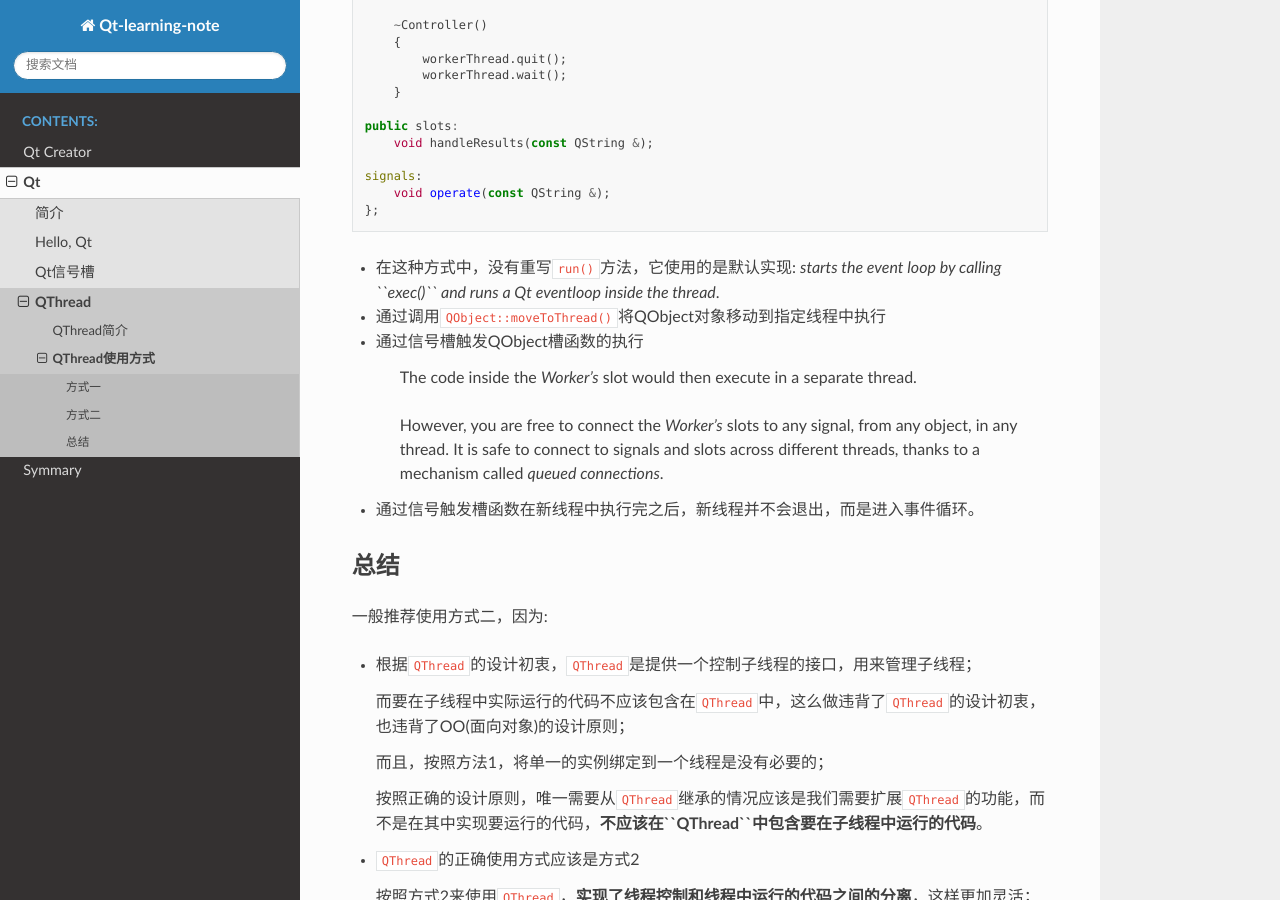
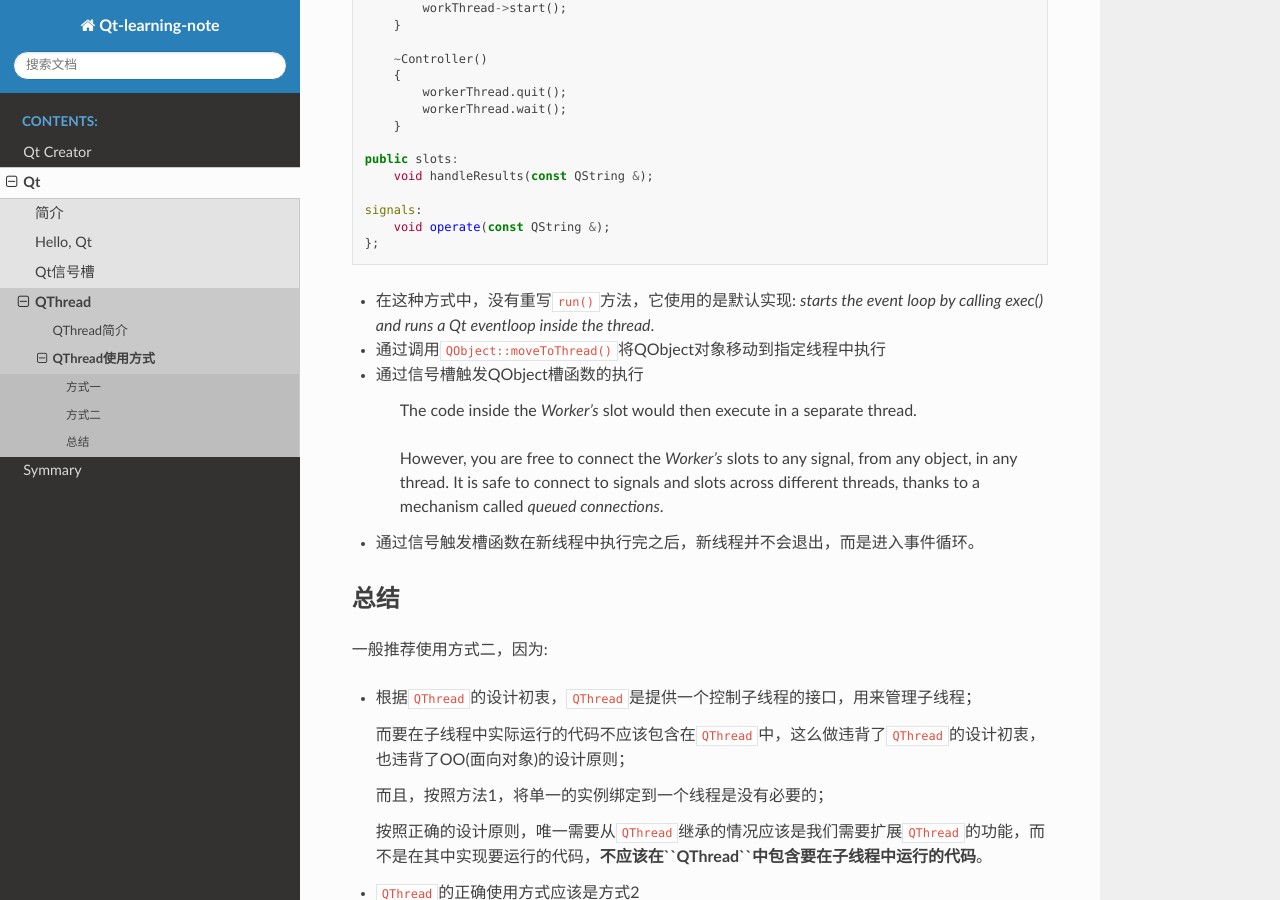
Before and after one commit to My-LearningNotes/Qt, a Sphinx documentation site: the page built from source/qt/QThread/use_pattern.rst, in a window 1280 px wide and 900 px high, scrolled down 2500 px. Built offline with Sphinx 7.4.7 and the Read the Docs theme 2.0.0, drawn with Linux system fonts in a browser that asks for light colours.

Commit message:
修改一些格式上的问题

```diff
--- a/source/qt/QThread/use_pattern.rst
+++ b/source/qt/QThread/use_pattern.rst
@@ -19,7 +19,8 @@
 
        	void run() Q_DECL_OVERRIDE
         {
-           	QString result;
+            QString result;
+
             /* ... here is the expensive or blocking operation ... */
             emit resultReady(result);
         }
@@ -98,6 +99,7 @@
         void doWork(const QString &paramter)
         {
             QString result;
+
             /* ... here is the expensive or blocking operation ... */
             emit resultReady(result);
         }
@@ -136,7 +138,7 @@
         void operate(const QString &);
     };
 
--  在这种方式中，没有重写\ ``run()``\ 方法，它使用的是默认实现: *starts the event loop by calling ``exec()`` and runs a Qt eventloop inside the thread*.
+-  在这种方式中，没有重写\ ``run()``\ 方法，它使用的是默认实现: *starts the event loop by calling exec() and runs a Qt eventloop inside the thread*.
 
 -  通过调用\ ``QObject::moveToThread()``\ 将QObject对象移动到指定线程中执行
 
```
